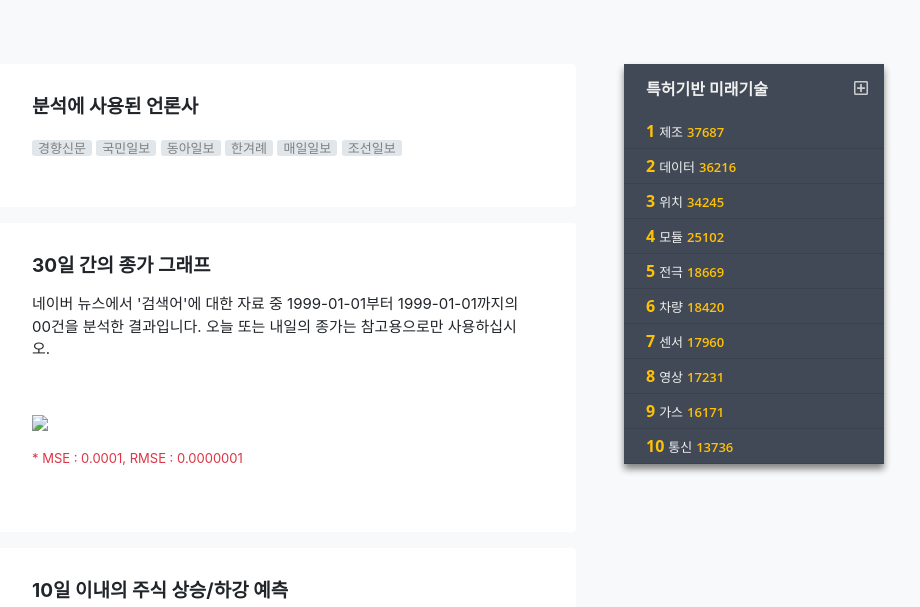
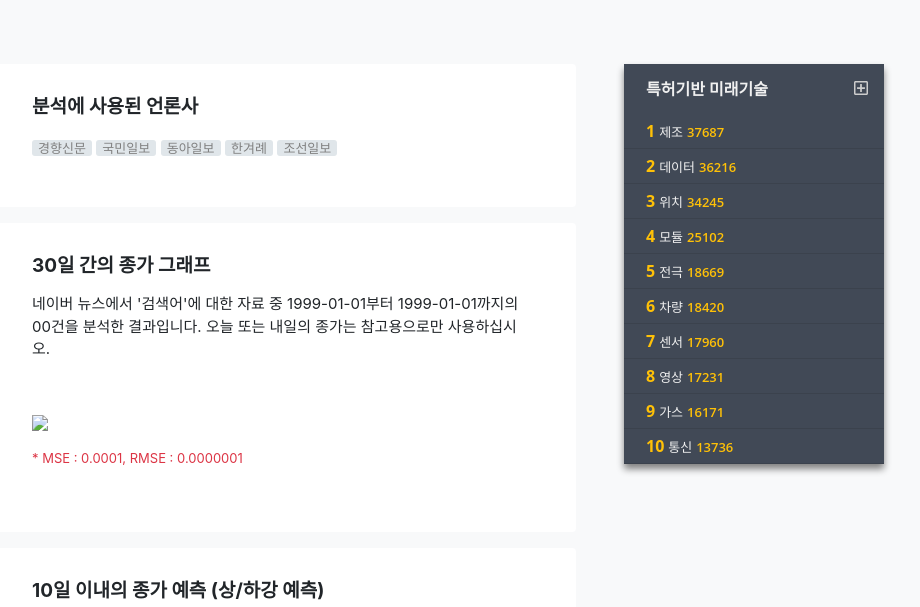
Before and after one commit to EKYoonD/StockHelper, a Django app: template StockWeb/templates/analysis.html in a window 1280 px wide. Shown: the part 45-652 px from the top of the page, without its empty margins (256-1176 px from the left). Run offline with Django 3.2, Linux system fonts and the light colour scheme; the template is opened without the code that fills it, so the values that code supplies are empty; some libraries are stand-ins or nearby versions.

Commit message:
장고 웹 : analaysis.html 수정
- 매일일보 삭제
- 10일 종가 예측 문구 수정

```diff
--- a/StockWeb/templates/analysis.html
+++ b/StockWeb/templates/analysis.html
@@ -73,7 +73,6 @@
                     <span>국민일보</span>
                     <span>동아일보</span>
                     <span>한겨례</span>
-                    <span>매일일보</span>
                     <span>조선일보</span>
                 </li>
             </ul>
@@ -99,7 +98,10 @@
         <article>
             <ul class="container py-2 pb-5 px-md-5 px-sm-4 bg-white rounded">
                 <li class="header mt-3">
-                    <h6 class="title font-weight-bold py-2">10일 이내의 주식 상승/하강 예측</h6>
+                    <h6 class="title font-weight-bold py-2">10일 이내의 종가 예측 (상/하강 예측)</h6>
+                    <p>
+                        기준일로부터 20일 전의 뉴스를 분석하여 다음날의 종가를 예측한 결과입니다. 예를 들어서, 오늘을 기준으로 20일 전의 뉴스를 분석하여 다음날의 종가 정보를 예측하고, 그 다음날은 해당 일을 기준으로 하여 20일 전의 뉴스를 분석하여 기준일의 다음날의 정보 제공합니다.
+                    </p>
                 </li>
                 <li id="closing_price_graph" class="mt-3">
                     <div style="max-height: 28em; overflow: hidden;">
```
